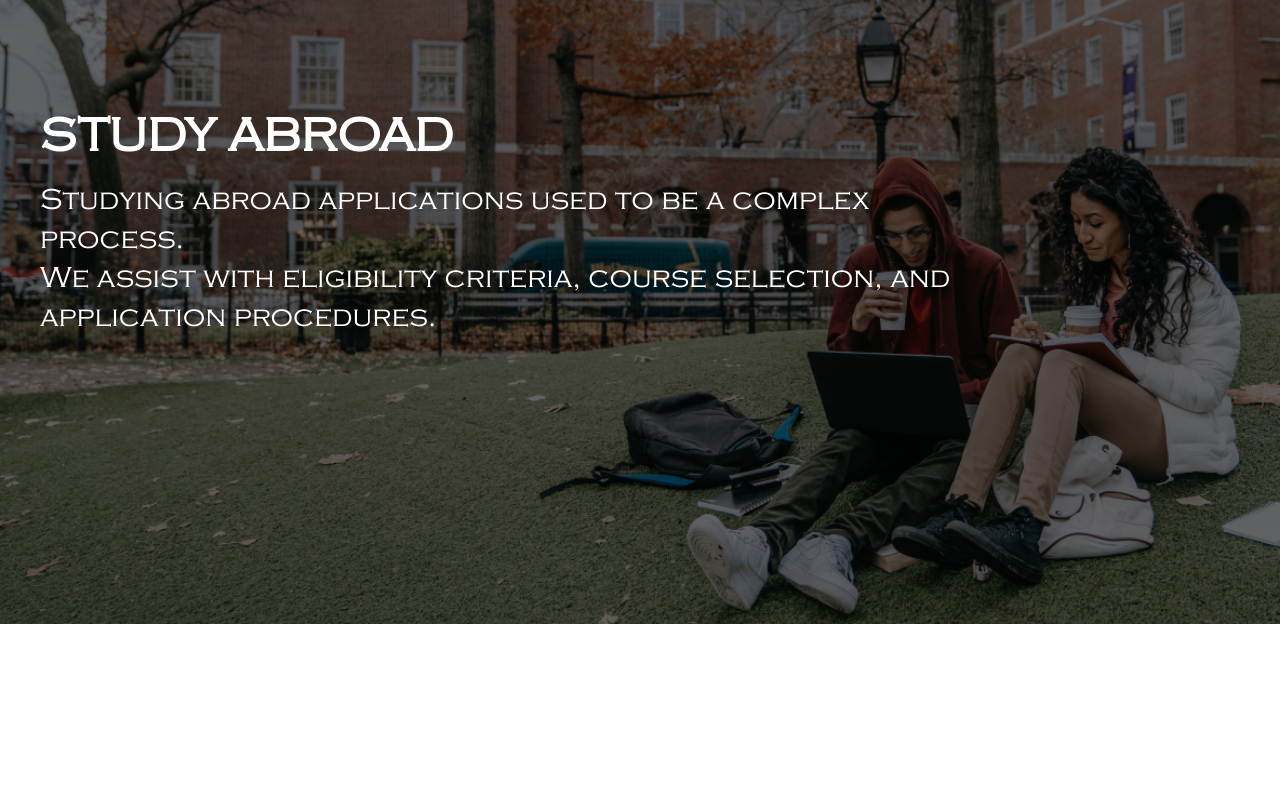
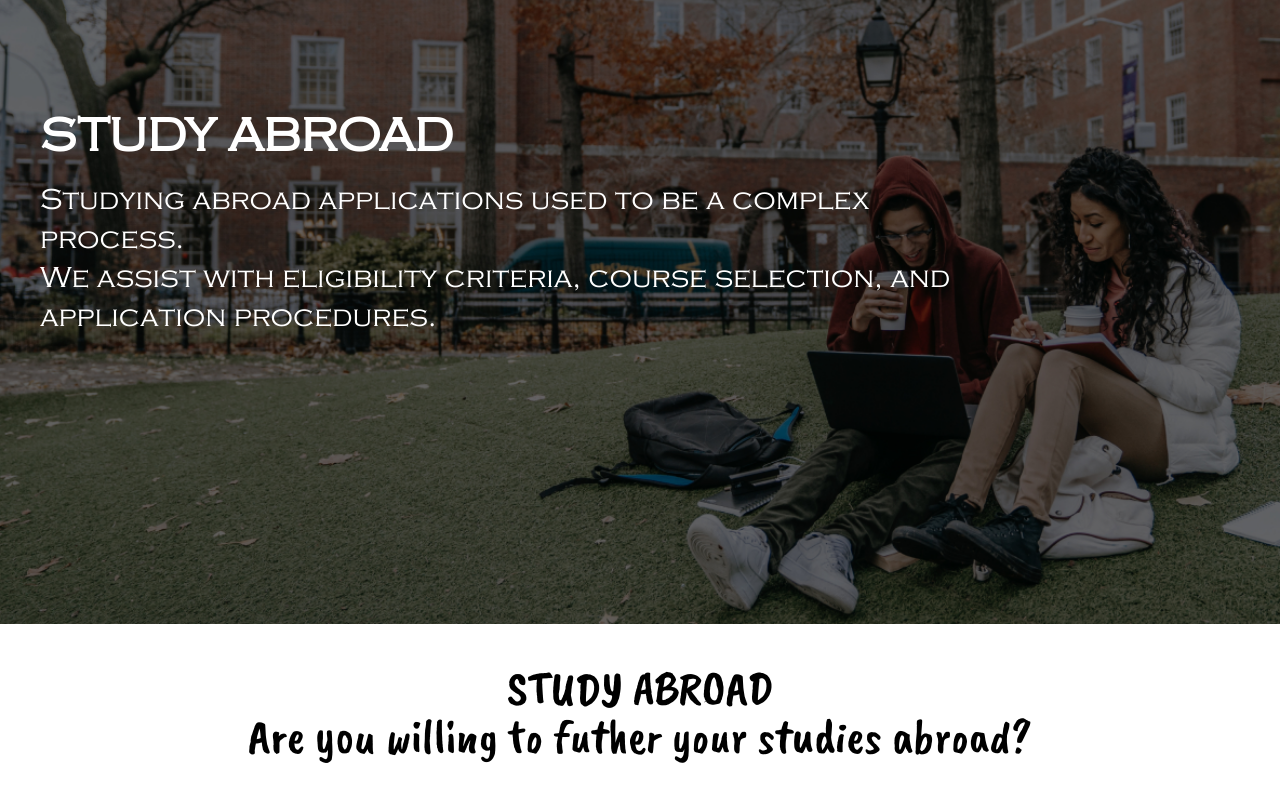
Before and after one commit to fantee-hub/bravecline, a Next.js app: page / in a window 1280 px wide. Shown: the part 246-1046 px from the top of the page. Before the commit the page ends 870 px from the top, so only its background shows below. Built offline with nearby package versions, Linux system fonts and the light colour scheme.

Commit message:
feat: study abroad image

```diff
--- a/pages/_app.tsx
+++ b/pages/_app.tsx
@@ -2,6 +2,7 @@ import Nav from "@/src/components/Nav";
 import "@/styles/globals.css";
 import type { AppProps } from "next/app";
 import localFont from "next/font/local";
+import { Caveat_Brush } from "next/font/google";
 
 const copperGothic = localFont({
   src: [
@@ -12,10 +13,17 @@ const copperGothic = localFont({
   ],
   variable: "--copper-gothic",
 });
+const caveatBrush = Caveat_Brush({
+  subsets: ["latin"],
+  weight: "400",
+  variable: "--font-caveat",
+});
 
 export default function App({ Component, pageProps }: AppProps) {
   return (
-    <div className={`${copperGothic.variable} font-copperGothic`}>
+    <div
+      className={`${copperGothic.variable} ${caveatBrush.variable} font-copperGothic`}
+    >
       <Nav />
       <Component {...pageProps} />
     </div>
--- a/pages/index.tsx
+++ b/pages/index.tsx
@@ -1,7 +1,6 @@
-import Image from "next/image";
 import { Inter } from "next/font/google";
-import Nav from "@/src/components/Nav";
 import Hero from "@/src/components/Hero";
+import Study from "@/src/components/Study";
 
 const inter = Inter({ subsets: ["latin"] });
 
@@ -9,6 +8,7 @@ export default function Home() {
   return (
     <main>
       <Hero />
+      <Study />
     </main>
   );
 }
--- /dev/null
+++ b/src/components/Study/index.tsx
@@ -0,0 +1,14 @@
+import React from "react";
+
+const Study = () => {
+  return (
+    <section className="py-10">
+      <div className="font-caveat text-5xl text-center">
+        <div>STUDY ABROAD</div>
+        <div>Are you willing to futher your studies abroad?</div>
+      </div>
+    </section>
+  );
+};
+
+export default Study;
--- a/tailwind.config.ts
+++ b/tailwind.config.ts
@@ -33,6 +33,7 @@ const config: Config = {
     },
     fontFamily: {
       copperGothic: ["var(--copper-gothic)", "sans-serif"],
+      caveat: ["var(--font-caveat)", "sans-serif"],
     },
     extend: {
       backgroundImage: {
```
Also changed, not shown: public/assets/study-abroad.png (added).
